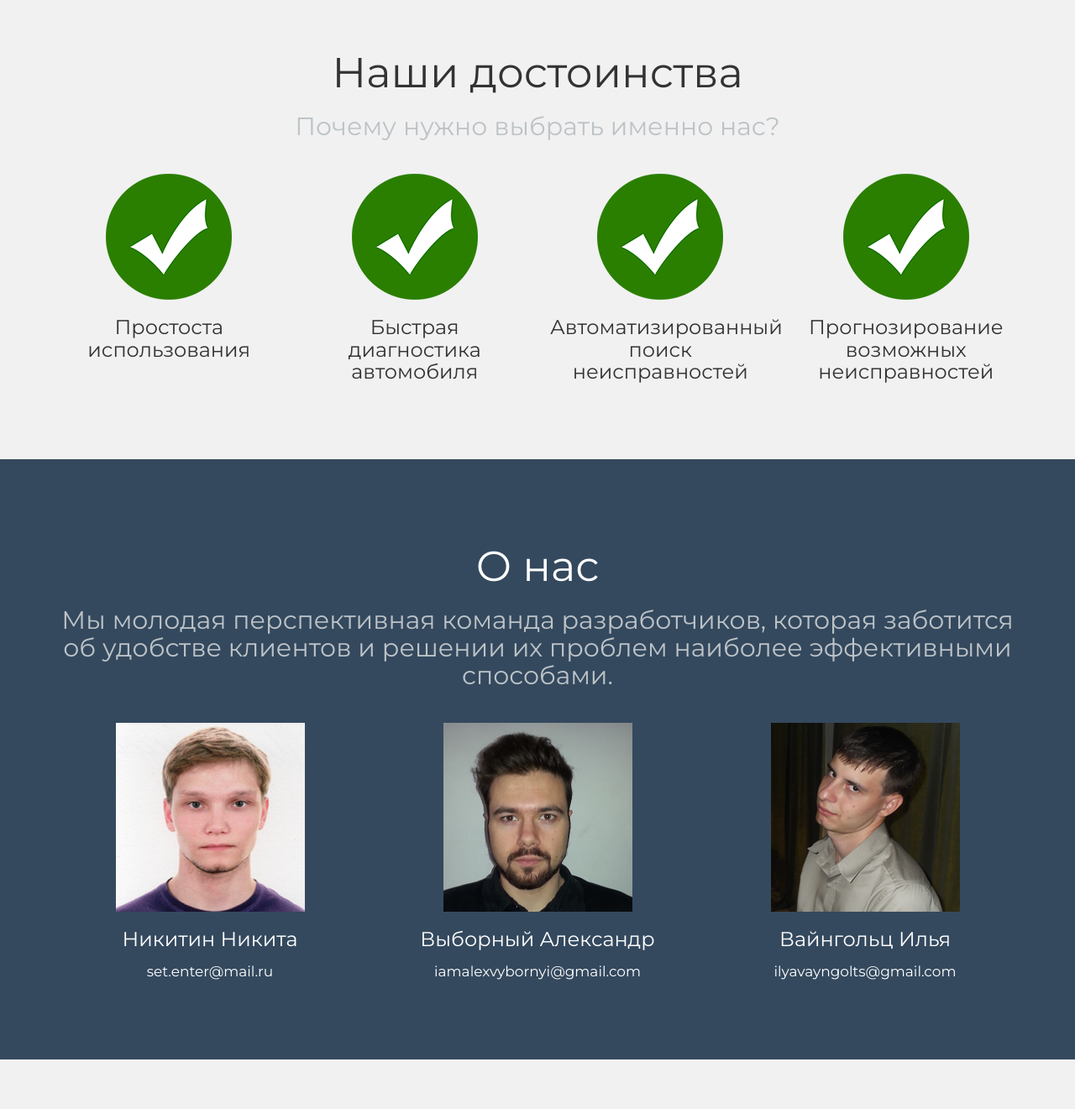
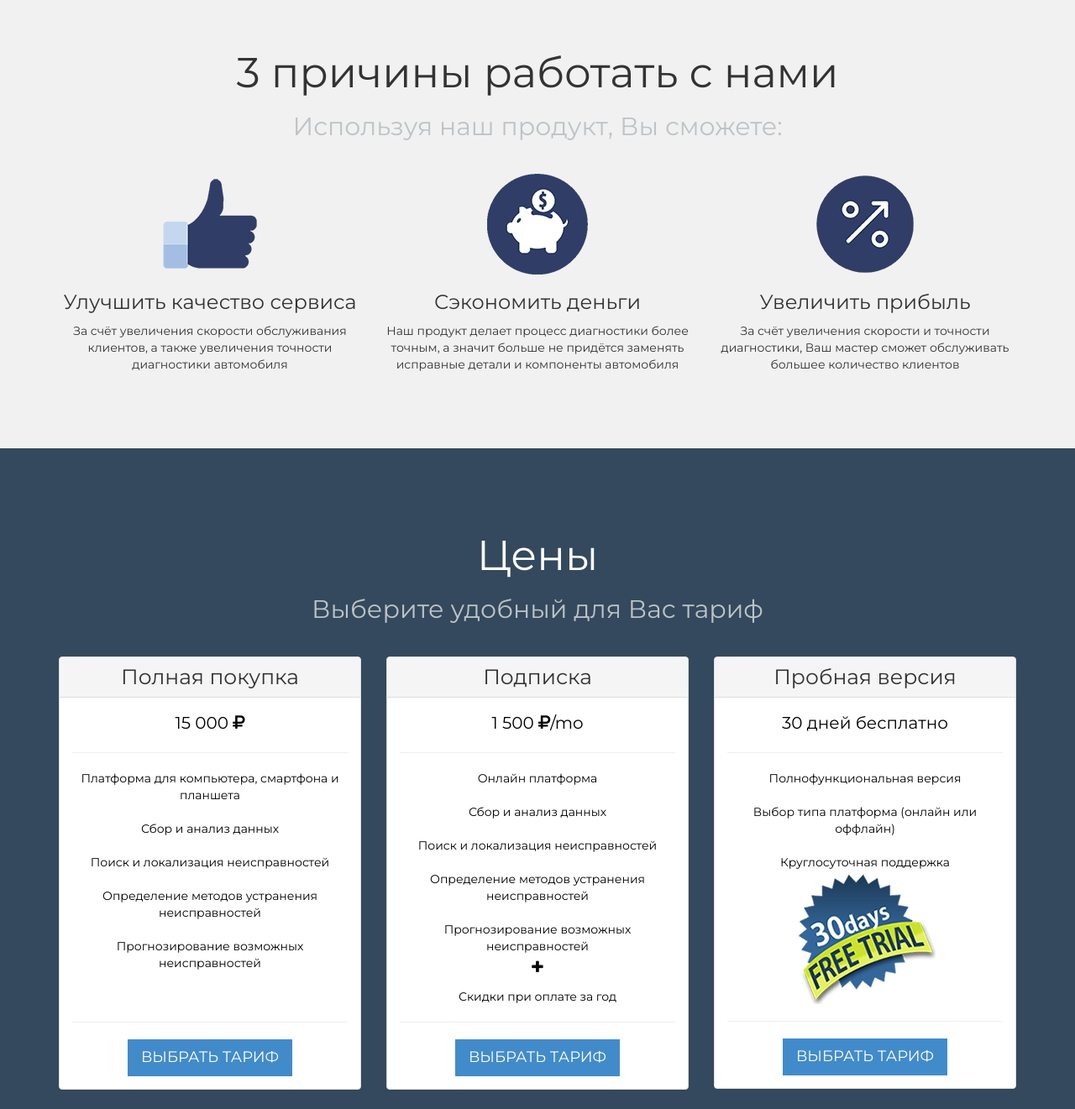
Before and after one commit to sadtool/sadtool.github.io, a plain HTML site: page index.html in a window 1280 px wide. Shown: the part 1420-2741 px from the top of the page at 84% size. Drawn offline with Linux system fonts and the light colour scheme.

Commit message:
Initial commit

```diff
--- a/index.html
+++ b/index.html
@@ -50,15 +50,16 @@
             <span class="icon-bar"></span>
             <span class="icon-bar"></span>
           </button>
-          <a class="navbar-brand" href="#home"><i class="fa fa-tachometer" aria-hidden="true"></i> SAD Tool</a>
+          <a class="navbar-brand" href="#hero-area"><i class="fa fa-tachometer" aria-hidden="true"></i> SAD Tool</a>
         </div>
 
         <div class="collapse navbar-collapse" id="navbar">
                             <ul class="nav navbar-nav col-md-9 pull-right">
                             <li class="active"><a href="#hero-area"><i class="fa fa-home"></i> Главная</a></li>
                             <li><a href="#services"><i class="fa fa-cogs"></i> Что мы предлагаем</a></li>
-                            <li><a href="#portfolio"><i class="fa fa-check"></i> Достоинства</a></li>
-                            <li><a href="#about"><i class="fa fa-info"></i> О нас</a></li>
+                            <li><a href="#portfolio"><i class="fa fa-check"></i> Почему мы ?</a></li>
+							<li><a href="#about"><i class="fa fa-info"></i> Цены</a></li>
+                            <li><a href="#clients"><i class="fa fa-info"></i> О нас</a></li>
                             <li><a href="#contact"><i class="fa fa-envelope"></i> Контакты</a></li>
                             </ul>
         </div>
@@ -131,7 +132,7 @@
     <div class="service-item">
     <img src="assets/img/services/predict.png" alt="">
     <h3>Прогнозирование возможных неисправностей</h3>
-    <p>Помимо определения текущих неисправностей автомомбиля, система выявляет несиправности, которые могут возникнуть в будущем</p>
+    <p>Помимо определения текущих неисправностей автомомбиля, система выявляет неисправности, которые могут возникнуть в будущем</p>
     </div>
     </div>
 
@@ -146,35 +147,31 @@
 <section id="portfolio">
 <div class="container text-center">
 <div class="row">
-<h1 class="title">Наши достоинства</h1>
-<h2 class="subtitle">Почему нужно выбрать именно нас?</h2>
+<h1 class="title">3 причины работать с нами</h1>
+<h2 class="subtitle">Используя наш продукт, Вы сможете:</h2>
 
-    <div class="col-lg-3 col-md-3 col-sm-3 col-xs-12">
+    <div class="col-lg-4 col-md-4 col-sm-4 col-xs-12">
     <div class="service-item">
-    <img src="assets/img/portfolio/checkGreen.png" alt="">
-    <h3>Простоста использования</h3>
+    <img src="assets/img/portfolio/quality1.png" alt="">
+	<h3>Улучшить качество сервиса</h3>
+    <p>За счёт увеличения скорости обслуживания клиентов, а также увеличения точности диагностики автомобиля</p>
 	</div>
     </div>
 
 
-    <div class="col-lg-3 col-md-3 col-sm-3 col-xs-12">
+    <div class="col-lg-4 col-md-4 col-sm-4 col-xs-12">
     <div class="service-item">
-    <img src="assets/img/portfolio/checkGreen.png" alt="">
-    <h3>Быстрая диагностика автомобиля</h3>
+    <img src="assets/img/portfolio/cash1.png" alt="">
+    <h3>Сэкономить деньги</h3>
+	<p>Наш продукт делает процесс диагностики более точным, а значит больше не придётся заменять исправные детали и компоненты автомобиля</p>
     </div>
     </div>
 
-	<div class="col-lg-3 col-md-3 col-sm-3 col-xs-12">
+	<div class="col-lg-4 col-md-4 col-sm-4 col-xs-12">
     <div class="service-item">
-    <img src="assets/img/portfolio/checkGreen.png" alt="">
-    <h3>Автоматизированный поиск неисправностей</h3>
-    </div>
-    </div>
-
-	<div class="col-lg-3 col-md-3 col-sm-3 col-xs-12">
-    <div class="service-item">
-    <img src="assets/img/portfolio/checkGreen.png" alt="">
-    <h3>Прогнозирование возможных неисправностей</h3>
+    <img src="assets/img/portfolio/moreCash1.png" alt="">
+    <h3>Увеличить прибыль</h3>
+	<p>За счёт увеличения скорости и точности диагностики, Ваш мастер сможет обслуживать большее количество клиентов</p>
     </div>
     </div>
 
@@ -184,7 +181,92 @@
 
 <!-- About Section -->
 
-    <section id="about">
+<section id="about">
+    <div class="container text-center">
+		<div class="row">
+			<h1 class="title">Цены</h1>
+			<h2 class="subtitle">Выберите удобный для Вас тариф</h2>
+
+			<div class="col-sm-6 col-md-4">
+				<div class="panel panel-default">
+					<div class="panel-heading">
+						<h3 class="panel-title" style="font-size: 25px;">Полная покупка</h3>
+					</div>
+					<div class="panel-body" style="color: black;">
+						<p style="font-size: 20px;">15 000 <i class="fa fa-rub" aria-hidden="true"></i></p>
+						<hr>
+						Платформа для компьютера, смартфона и планшета
+						<br><br>
+						Сбор и анализ данных
+						<br><br>
+						Поиск и локализация неисправностей
+						<br><br>
+						Определение методов устранения неисправностей
+						<br><br>
+						Прогнозирование возможных неисправностей
+
+						<br><br><br>
+						<hr>
+						<a href="#" class="btn btn-primary btn-lg">Выбрать тариф</a>
+					</div>
+				</div>
+			</div>
+
+			<div class="col-sm-6 col-md-4">
+				<div class="panel panel-default">
+					<div class="panel-heading">
+						<h3 class="panel-title" style="font-size: 25px;">Подписка</h3>
+					</div>
+					<div class="panel-body" style="color: black;">
+						<p style="font-size: 20px;">1 500 <i class="fa fa-rub" aria-hidden="true"></i>/mo</p>
+						<hr>
+						Онлайн платформа
+						<br><br>
+						Сбор и анализ данных
+						<br><br>
+						Поиск и локализация неисправностей
+						<br><br>
+						Определение методов устранения неисправностей
+						<br><br>
+						Прогнозирование возможных неисправностей
+						<p><i class="fa fa-plus" aria-hidden="true"></i></p>
+						Скидки при оплате за год
+
+						<hr>
+						<a href="#" class="btn btn-primary btn-lg">Выбрать тариф</a>
+					</div>
+				</div>
+			</div>
+
+			<div class="col-sm-6 col-md-4">
+				<div class="panel panel-default">
+					<div class="panel-heading">
+						<h3 class="panel-title" style="font-size: 25px;">Пробная версия</h3>
+					</div>
+					<div class="panel-body" style="color: black;">
+						<p style="font-size: 20px;">30 дней бесплатно</p>
+						<hr>
+						Полнофункциональная версия
+						<br><br>
+						Выбор типа платформа (онлайн или оффлайн)
+						<br><br>
+						Круглосуточная поддержка
+						<p>
+						<img src="assets/img/trial.png">
+						</p>
+						<hr>
+						<a href="#" class="btn btn-primary btn-lg">Выбрать тариф</a>
+					</div>
+				</div>
+			</div>
+		</div>
+    </div>
+</section>
+<!-- About Section End -->
+
+<!-- About Section -->
+
+    <section id="clients">
     <div class="container text-center">
     <div class="row">
     <h1 class="title">О нас</h1>
@@ -212,8 +294,6 @@
     </div>
     </section>
 <!-- About Section End -->
-
-
 
 <!-- Conatct Section -->
     <section id="contact">
```
Also changed, not shown: assets/img/portfolio/cash1.png (added), assets/img/portfolio/checkGreen.png (deleted), assets/img/portfolio/moreCash1.png (added), assets/img/portfolio/quality1.png (added), assets/img/trial.png (added), 2 other files.
